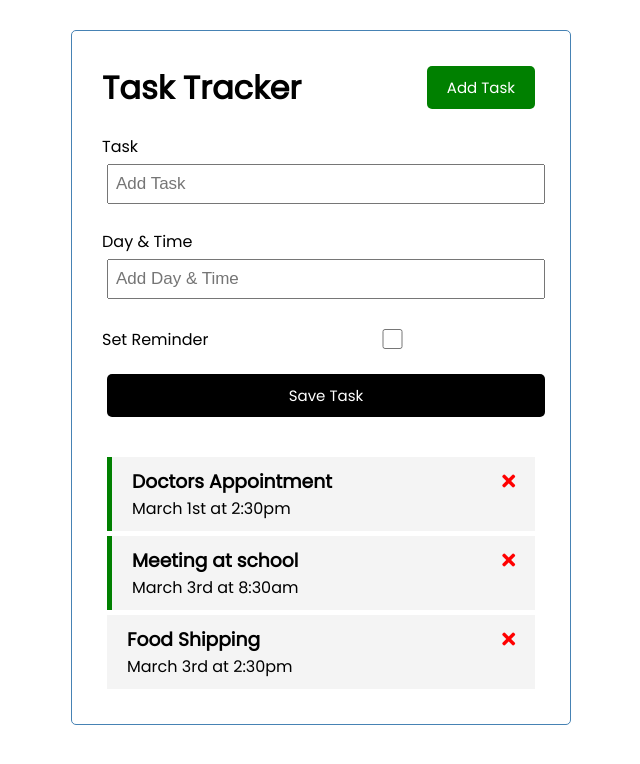
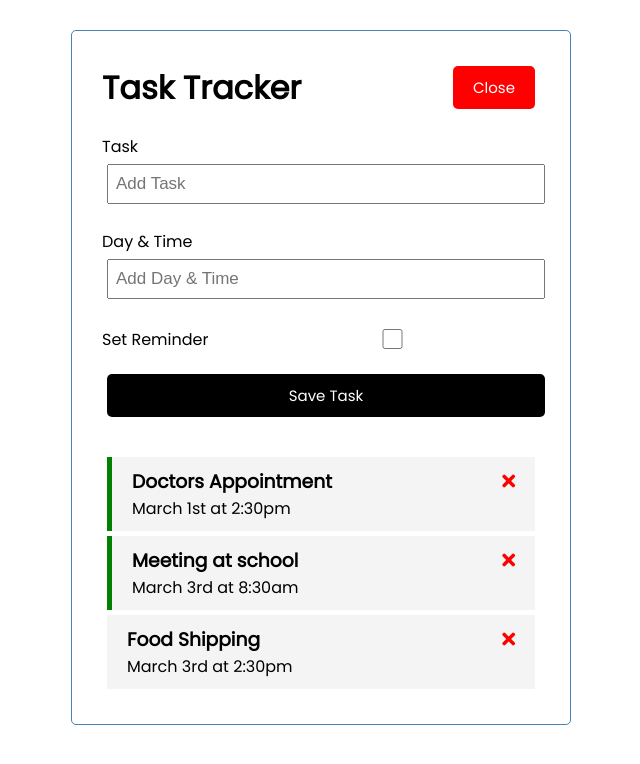
Before and after one commit to SpykeRel04D/vue-task-tracker, a Vue app: page / in a window 1280 px wide. Both pictures are taken after a click on the button "Add Task". Shown: the top 764 px of the page, without its empty margins (319-959 px from the left). Built offline with nearby package versions, Linux system fonts and the light colour scheme.

Commit message:
Toggle button with conditional state

```diff
--- a/src/App.vue
+++ b/src/App.vue
@@ -1,7 +1,9 @@
 <template>
 	<div class="container">
-		<Header title="Task Tracker" />
-		<AddTask @add-task="addTask" />
+		<Header @toggle-add-task="toggleAddTask" title="Task Tracker" :addTaskState="showAddTask" />
+		<div v-if="showAddTask">
+			<AddTask @add-task="addTask" />
+		</div>
 		<Tasks @toggle-reminder="toggleReminder" @delete-task="deleteTask" :tasks="tasks" />
 	</div>
 </template>
@@ -21,9 +23,13 @@
 	data() {
 		return {
 			tasks: [],
+			showAddTask: false,
 		};
 	},
 	methods: {
+		toggleAddTask() {
+			this.showAddTask = !this.showAddTask;
+		},
 		addTask(task) {
 			this.tasks = [...this.tasks, task];
 		},
--- a/src/components/Button.vue
+++ b/src/components/Button.vue
@@ -11,7 +11,7 @@
 	},
 	methods: {
 		onClick() {
-			console.log("click");
+			this.$emit("btn-click");
 		},
 	},
 };
--- a/src/components/Header.vue
+++ b/src/components/Header.vue
@@ -1,7 +1,11 @@
 <template>
 	<header>
 		<h1>{{ title }}</h1>
-		<Button text="Add Task" color="green" />
+		<Button
+			@btn-click="$emit('toggle-add-task')"
+			:text="addTaskState ? 'Close' : 'Add Task'"
+			:color="addTaskState ? 'red' : 'green'"
+		/>
 	</header>
 </template>
 
@@ -11,6 +15,7 @@
 	name: "Header",
 	props: {
 		title: String,
+		addTaskState: Boolean,
 	},
 	components: {
 		Button,
```
